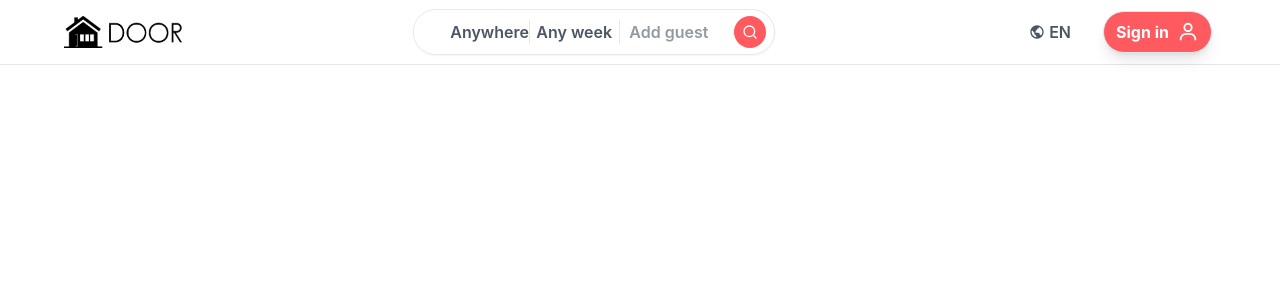
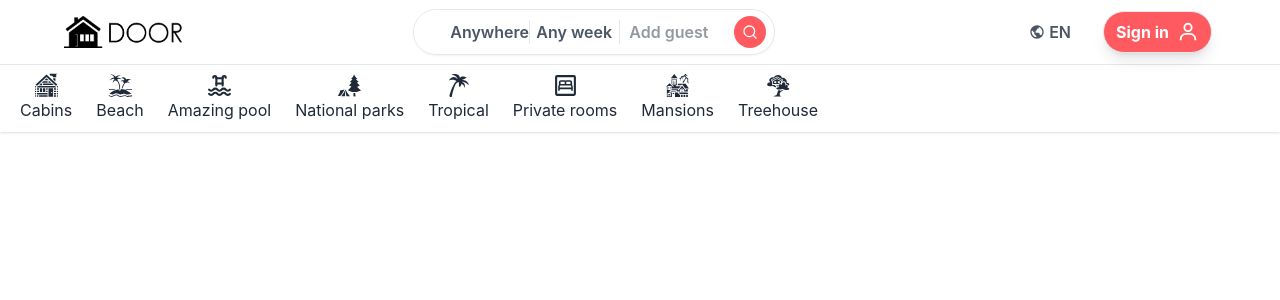
Before and after one commit to AlfredoDompablo/DOOR, a React (Create React App) app: page / in a window 1280 px wide. Shown: the top 300 px of the page. Built offline with nearby package versions, Linux system fonts and the light colour scheme; the HTML template or start-up script is replaced by a standard one.

Commit message:
Agregue botones de filtros

```diff
--- a/src/App.js
+++ b/src/App.js
@@ -1,5 +1,5 @@
 import Navbar from "./components/Navbar";
-// import Filters from "./components/Filters";
+import Filters from "./components/Filters";
 // import Carrusel from "./components/Carrusel";
 
 
@@ -7,8 +7,8 @@ function App() {
   return <div className="">
     {/*navbar*/}
     <Navbar />
-    {/*filters*/}
-    {/* <Filters /> */}
+    {/* filters */}
+    <Filters />
     {/*carrusel*/}
     {/* <Carrusel /> */}
     {/*cards*/}
--- /dev/null
+++ b/src/components/Filters.js
@@ -0,0 +1,48 @@
+import React from 'react'
+import { GiWoodCabin,GiIsland,GiForestCamp,GiPalmTree, GiSpookyHouse,GiTreehouse } from "react-icons/gi";
+import { TbPool } from "react-icons/tb";
+import { MdOutlineBedroomParent } from "react-icons/md";
+
+
+const Filters = () => {
+  return (
+    <div>
+        <nav className="flex flex-nowrap bg-white shadow dark:bg-gray-700">
+    {/* <div className="container flex items-center justify-center mx-auto p-2  text-gray-800 capitalize dark:text-gray-200"> */}
+    <div className="flex overflow-x-auto container p-2  text-gray-800 capitalize dark:text-gray-200">
+
+
+        <button href="#" className="flex flex-col justify-center items-center border-b-2 border-transparent hover:text-gray-500 dark:hover:text-gray-400 hover:border-blue-500 mx-1.5 sm:mx-3">
+           <GiWoodCabin className="text-[25px] "/> Cabins</button>
+
+        <button href="#" className="flex flex-col justify-center items-center border-b-2 border-transparent hover:text-gray-500 dark:hover:text-gray-400 hover:border-blue-500 mx-1.5 sm:mx-3">
+           <GiIsland className="text-[25px] "/> Beach</button>
+
+        <button href="#" className="flex flex-col justify-center items-center border-b-2 border-transparent hover:text-gray-500 dark:hover:text-gray-400 hover:border-blue-500 mx-1.5 sm:mx-3">
+           <TbPool className="text-[25px] "/> Amazing pool</button>
+
+        <button href="#" className="flex flex-col justify-center items-center border-b-2 border-transparent hover:text-gray-500 dark:hover:text-gray-400 hover:border-blue-500 mx-1.5 sm:mx-3">
+           <GiForestCamp className="text-[25px] "/> National parks</button>
+
+        <button href="#" className="flex flex-col justify-center items-center border-b-2 border-transparent hover:text-gray-500 dark:hover:text-gray-400 hover:border-blue-500 mx-1.5 sm:mx-3">
+           <GiPalmTree className="text-[25px] "/> Tropical</button>
+
+        <button href="#" className="flex flex-col justify-center items-center border-b-2 border-transparent hover:text-gray-500 dark:hover:text-gray-400 hover:border-blue-500 mx-1.5 sm:mx-3">
+           <MdOutlineBedroomParent className="text-[25px] "/> Private rooms</button>
+
+        <button href="#" className="flex flex-col justify-center items-center border-b-2 border-transparent hover:text-gray-500 dark:hover:text-gray-400 hover:border-blue-500 mx-1.5 sm:mx-3">
+           <GiSpookyHouse className="text-[25px] "/>Mansions</button>
+
+        <button href="#" className="flex flex-col justify-center items-center border-b-2 border-transparent hover:text-gray-500 dark:hover:text-gray-400 hover:border-blue-500 mx-1.5 sm:mx-3">
+           <GiTreehouse className="text-[25px] "/>Treehouse</button>
+
+
+
+    </div>
+</nav>
+
+    </div>
+  )
+}
+
+export default Filters
```
